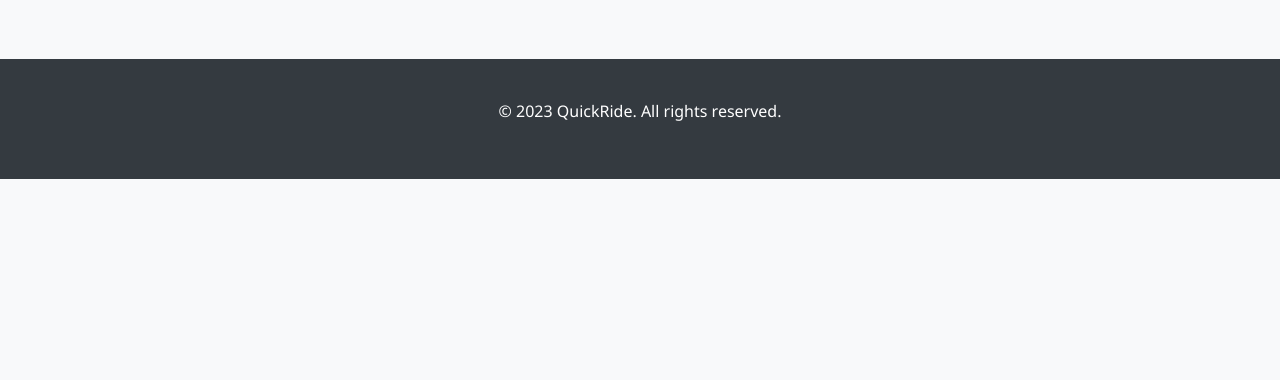
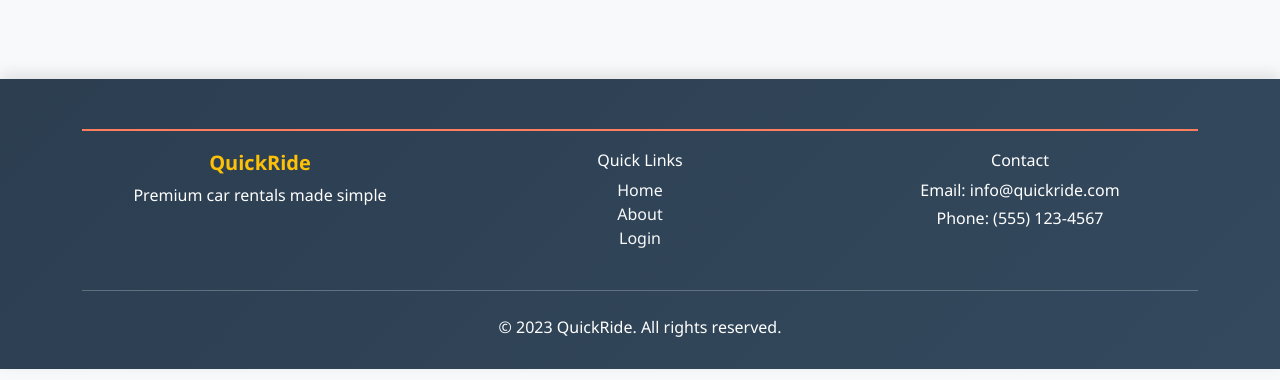
Before and after one commit to DanukaSandakelum/Car-Rent-App, a Flask app: page / in a window 1280 px wide. Shown: the part 420-800 px from the top of the page. Run offline with Flask 3, Linux system fonts and the light colour scheme.

Commit message:
Assistant checkpoint: Enhanced footer with better styling and content
Assistant generated file changes:
- templates/home.html: Enhance footer styling and positioning, Update footer HTML structure

---

User prompt:

agest my flooter bar bottom

Replit-Commit-Author: Assistant
Replit-Commit-Session-Id: d3f90cd1-bff8-4001-9a05-b1a2ce867461

```diff
--- a/templates/home.html
+++ b/templates/home.html
@@ -63,10 +63,19 @@
         }
 
         footer {
-            background: #343a40;
+            background: linear-gradient(135deg, #2c3e50, #34495e);
             color: white;
-            padding: 40px 0;
-            margin-top: 60px;
+            padding: 50px 0 30px 0;
+            margin-top: 80px;
+            position: relative;
+            bottom: 0;
+            width: 100%;
+            box-shadow: 0 -5px 15px rgba(0,0,0,0.1);
+        }
+
+        .footer-content {
+            border-top: 2px solid var(--accent);
+            padding-top: 20px;
         }
     </style>
 </head>
@@ -97,8 +106,30 @@
 
     <!-- Footer -->
     <footer>
-        <div class="container text-center">
-            <p>&copy; 2023 QuickRide. All rights reserved.</p>
+        <div class="container">
+            <div class="footer-content text-center">
+                <div class="row">
+                    <div class="col-md-4">
+                        <h5 class="fw-bold text-warning">QuickRide</h5>
+                        <p class="mb-0">Premium car rentals made simple</p>
+                    </div>
+                    <div class="col-md-4">
+                        <h6>Quick Links</h6>
+                        <ul class="list-unstyled">
+                            <li><a href="/" class="text-light text-decoration-none">Home</a></li>
+                            <li><a href="/about" class="text-light text-decoration-none">About</a></li>
+                            <li><a href="/login" class="text-light text-decoration-none">Login</a></li>
+                        </ul>
+                    </div>
+                    <div class="col-md-4">
+                        <h6>Contact</h6>
+                        <p class="mb-1">Email: info@quickride.com</p>
+                        <p class="mb-0">Phone: (555) 123-4567</p>
+                    </div>
+                </div>
+                <hr class="my-4 border-light">
+                <p class="mb-0">&copy; 2023 QuickRide. All rights reserved.</p>
+            </div>
         </div>
     </footer>
 
```
